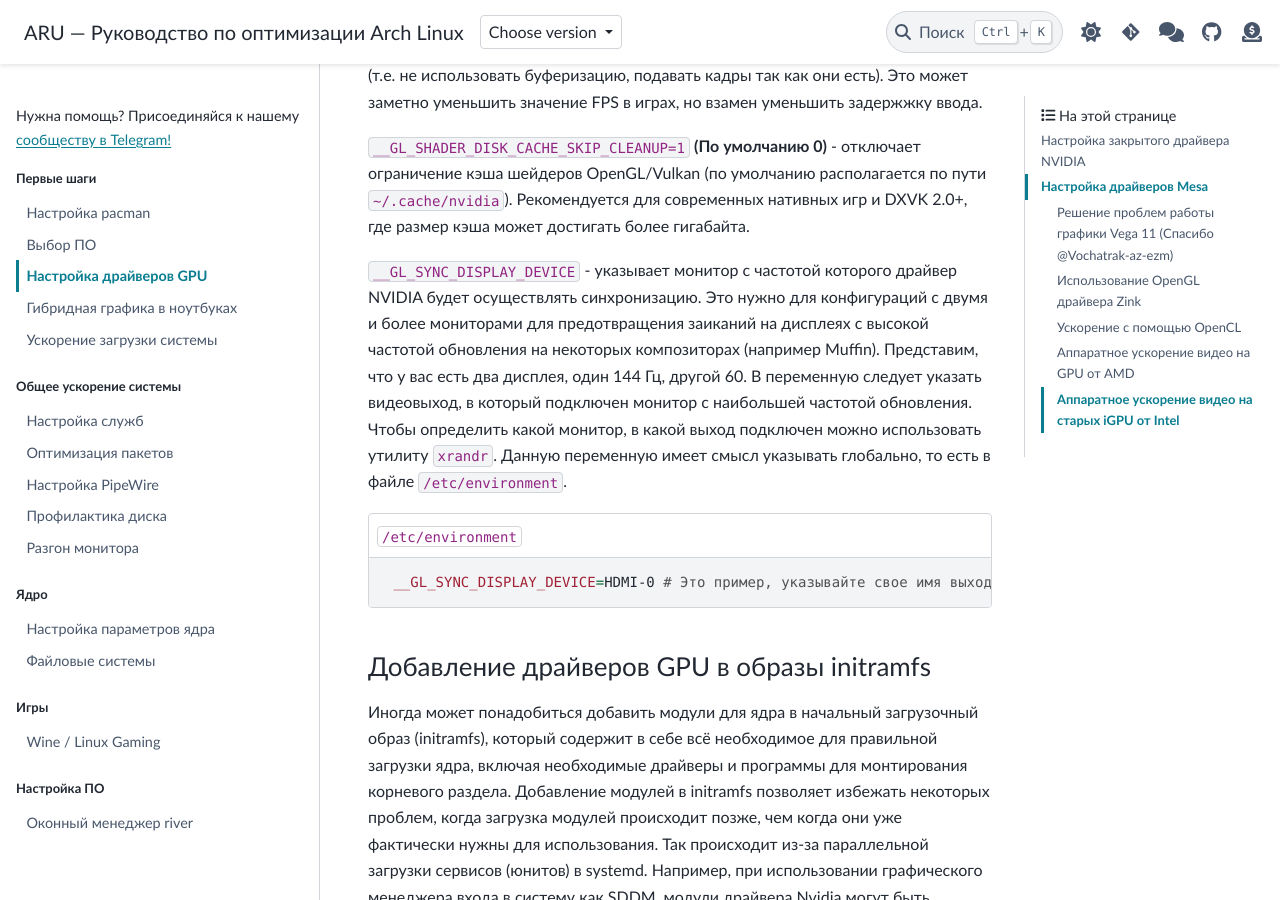
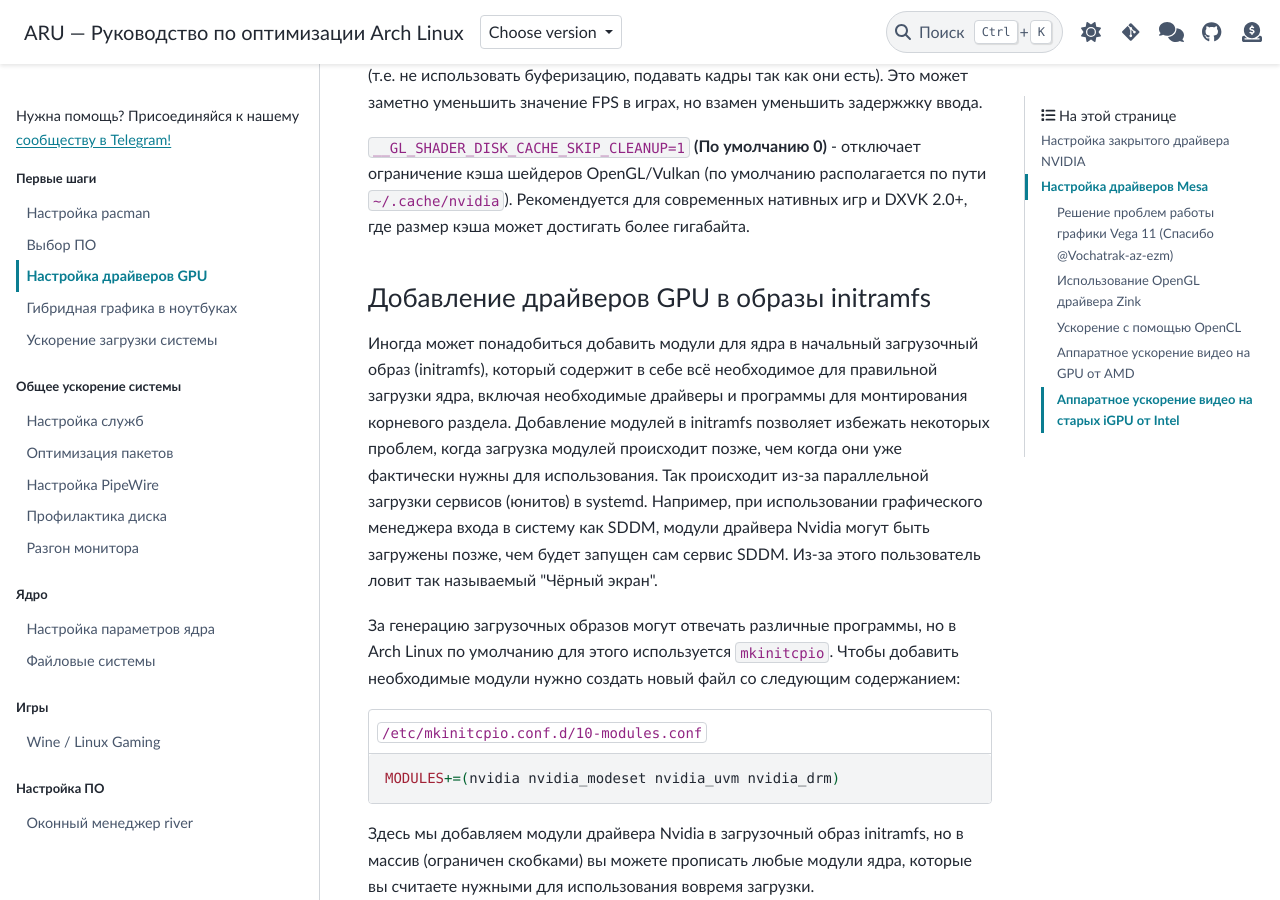
Before and after one commit to ventureoo/ARU, a Sphinx documentation site: the page built from docs/source/drivers.rst, in a window 1280 px wide and 900 px high, scrolled down 2976 px. Built offline with Sphinx 7.4.7 and the PyData theme 0.15.4, drawn with Linux system fonts in a browser that asks for light colours.

Commit message:
first-steps/drivers: Remove __GL_SYNC_DISPLAY_DEVICE variable
This is only relevant for Xorg sessions.

Signed-off-by: Vasiliy Stelmachenok <ventureo@cachyos.org>

```diff
--- a/docs/source/drivers.rst
+++ b/docs/source/drivers.rst
@@ -159,22 +159,6 @@ Vulkan. Указать вы их можете либо в Lutris для конк
 располагается по пути ``~/.cache/nvidia``). Рекомендуется для
 современных нативных игр и DXVK 2.0+, где размер кэша может достигать
 более гигабайта.
-
-``__GL_SYNC_DISPLAY_DEVICE`` - указывает монитор с частотой которого
-драйвер NVIDIA будет осуществлять синхронизацию. Это нужно для
-конфигураций с двумя и более мониторами для предотвращения заиканий на
-дисплеях с высокой частотой обновления на некоторых композиторах
-(например Muffin). Представим, что у вас есть два дисплея, один 144
-Гц, другой 60. В переменную следует указать видеовыход, в который
-подключен монитор с наибольшей частотой обновления. Чтобы определить
-какой монитор, в какой выход подключен можно использовать утилиту
-``xrandr``. Данную переменную имеет смысл указывать глобально, то есть
-в файле ``/etc/environment``.
-
-.. code-block:: shell
-   :caption: ``/etc/environment``
-
-    __GL_SYNC_DISPLAY_DEVICE=HDMI-0 # Это пример, указывайте свое имя выхода
 
 .. index:: modules, mkinitcpio, initramfs
 .. _important-modules:
```
